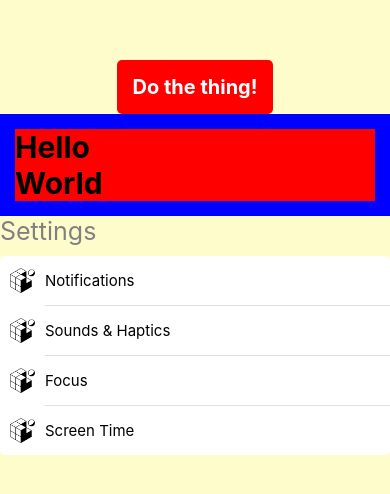
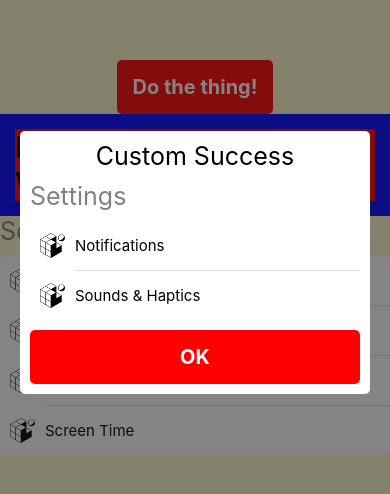
Before and after one commit to yannveeadapptor/my-weather-app, a React Native app: screen / in a window 390 px wide. Shown: the part 160-654 px from the top of the page. Built offline with nearby package versions, Linux system fonts and the light colour scheme.

Commit message:
M2L4 - Modal dialog

```diff
--- a/App.tsx
+++ b/App.tsx
@@ -1,5 +1,6 @@
 import { StatusBar } from 'expo-status-bar';
 import { StyleSheet, Text, View } from 'react-native';
+import { Modal } from './components/modal-dialog';
 import { OptionsList } from './components/options-list';
 import { SimpleButton } from './components/simple-button';
 import { images } from './theme/images';
@@ -34,6 +35,22 @@
            { title: 'Screen Time', leftIcon: images.favIcon },
          ]}
        />
+<Modal
+         title="Custom Success"
+         content={{
+           type: 'custom',
+           element: (
+             <OptionsList
+               title="Settings"
+               rows={[
+                 { title: 'Notifications', leftIcon: images.favIcon },
+                 { title: 'Sounds & Haptics', leftIcon: images.favIcon },
+               ]}
+             />
+           ),
+         }}
+         show={true}
+       />
     </View>
   );
 }
--- /dev/null
+++ b/components/modal-dialog.tsx
@@ -0,0 +1,89 @@
+import React, {ReactElement} from 'react';
+import {StyleSheet, Text, View} from 'react-native';
+
+import {colors} from '../theme/colors';
+import { metrics } from '../theme/metrics';
+import { SimpleButton } from './simple-button';
+
+interface StandardModal {
+    type: 'standard';
+    text:string;
+}
+
+interface CustomModal {type:'custom'; element :ReactElement}
+
+type ModalContentType = StandardModal | CustomModal;
+
+interface Props{
+    show : boolean;
+    content : ModalContentType;
+    title:string;
+    dismissButton?: {title?:string; onDismiss?:()=> void};
+}
+
+
+export function Modal(props:Props): ReactElement<Props> | null{
+    if (!props.show){
+        return null;
+    }
+
+    return (
+        <View style={styles.fullScreenContainer}>
+          <View style={styles.innerContainer}>
+            <Text style={styles.title}>{props.title}</Text>
+            {/**
+             * If the content is standard, just render the text in the <Text> element
+             */}
+            {props.content.type === 'standard' && (
+              <View style={styles.standardContentContainer}>
+                <Text style={styles.message}>{props.content.text}</Text>
+              </View>
+            )}
+            {/**
+             * If the content is custom, render the element as is
+             */}
+            {props.content.type === 'custom' && <View style={styles.customContentContainer}>{props.content.element}</View>}
+            <SimpleButton
+              title={props.dismissButton?.title ?? 'OK'}
+              style={{ width: '50%', alignSelf: 'center' }}
+              onPress={props.dismissButton?.onDismiss}
+            />
+          </View>
+        </View>
+      );
+    }
+
+    const styles = StyleSheet.create({
+      fullScreenContainer: {
+        // We place the element over the entire screen and center it
+        position: 'absolute',
+        left: 0,
+        right: 0,
+        top: 0,
+        bottom: 0,
+        justifyContent: 'center',
+        backgroundColor: colors.blankedOutBackground,
+      },
+      title: {
+        fontSize: metrics.h1FontSize,
+        alignSelf: 'center',
+        paddingBottom: metrics.baseMargin,
+      },
+      innerContainer: {
+        backgroundColor: colors.buttonWhite,
+        minHeight: '30%',
+        marginHorizontal: metrics.doubleMargin,
+        padding: metrics.baseMargin,
+        borderRadius: metrics.borderRadius,
+      },
+      standardContentContainer: {
+        flex: 1,
+        alignItems: 'center',
+      },
+      customContentContainer: {
+        alignItems: 'center',
+      },
+      message: {
+        fontSize: metrics.bodyFontSize,
+      },
+    });
```
